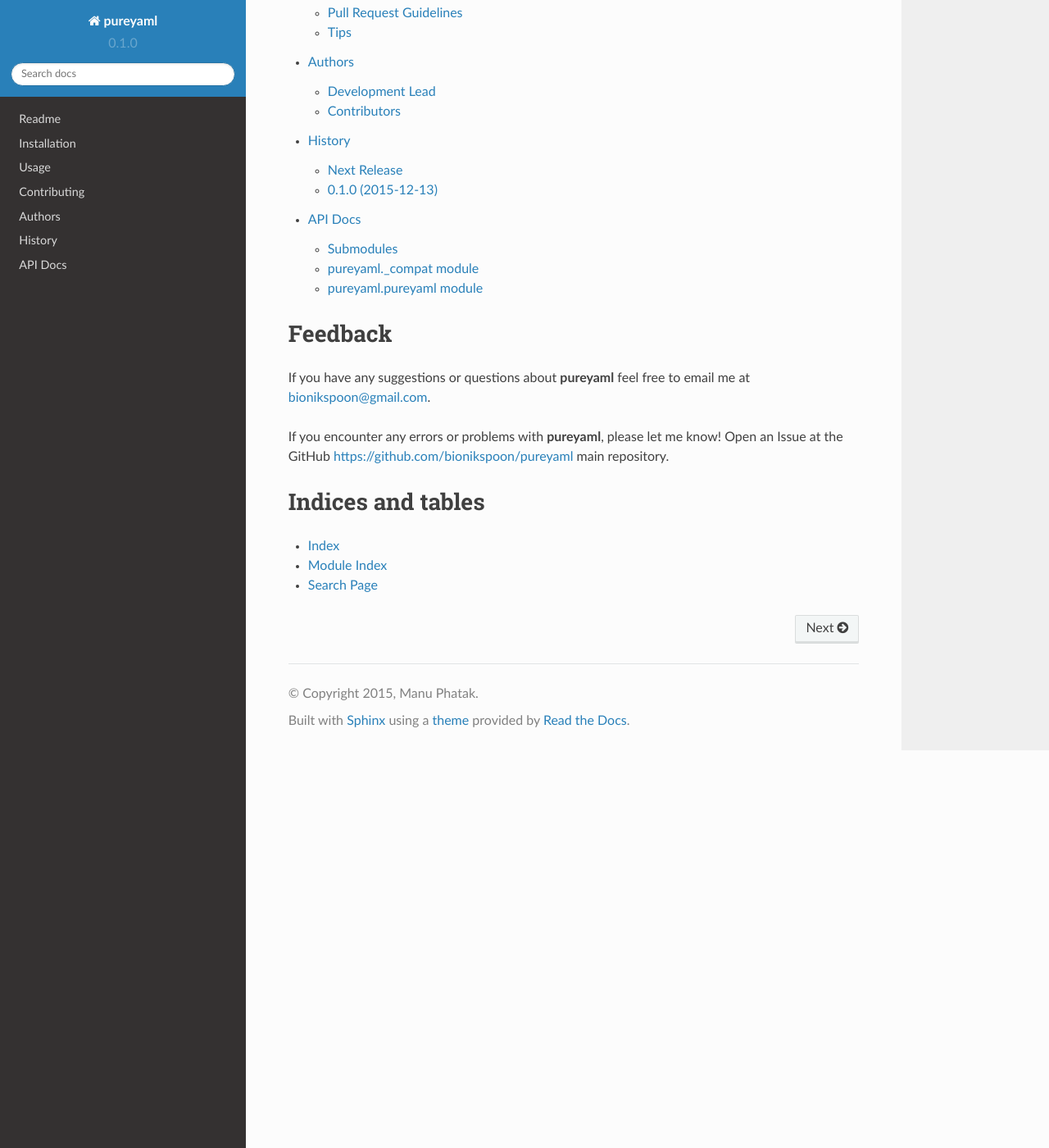
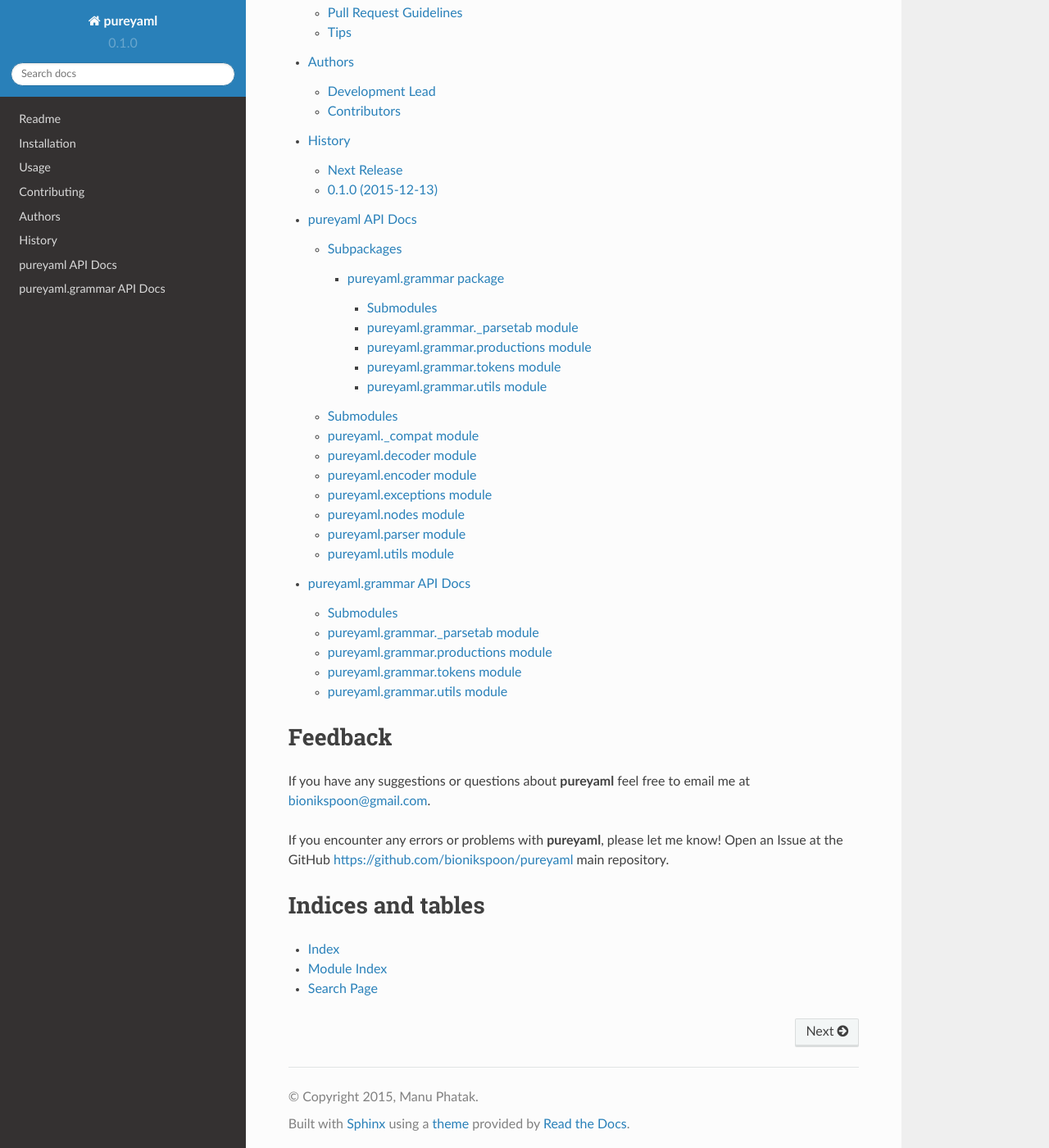
Before and after one commit to manuphatak/pureyaml, a Sphinx documentation site: the page built from docs/source/index.rst, in a window 1280 px wide and 1400 px high, scrolled down 589 px. Shown: the whole window at 82% size. Built offline with Sphinx 7.4.7 and the Read the Docs theme 2.0.0, drawn with Linux system fonts in a browser that asks for light colours.

```diff
--- a/CONTRIBUTING.rst
+++ b/CONTRIBUTING.rst
@@ -1,7 +1,7 @@
 .. START Source defined in docs/github_docs.py
 
 
-.. This document was procedurally generated by docs/github_docs.py on Monday, December 28, 2015
+.. This document was procedurally generated by docs/github_docs.py on Friday, January 15, 2016
 
 
 .. END Source defined in docs/github_docs.py
--- a/README.rst
+++ b/README.rst
@@ -1,7 +1,7 @@
 .. START Source defined in docs/github_docs.py
 
 
-.. This document was procedurally generated by docs/github_docs.py on Monday, December 28, 2015
+.. This document was procedurally generated by docs/github_docs.py on Friday, January 15, 2016
 
 
 .. END Source defined in docs/github_docs.py
--- a/docs/source/index.rst
+++ b/docs/source/index.rst
@@ -13,7 +13,8 @@
    Contributing <contributing>
    Authors <authors>
    History <history>
-   API Docs <pureyaml>
+   pureyaml API Docs <pureyaml>
+   pureyaml.grammar API Docs <pureyaml.grammar>
 
 Feedback
 ========
--- /dev/null
+++ b/docs/source/pureyaml.grammar.rst
@@ -0,0 +1,42 @@
+pureyaml.grammar package
+========================
+
+.. automodule:: pureyaml.grammar
+    :members:
+    :undoc-members:
+    :show-inheritance:
+
+Submodules
+----------
+
+pureyaml.grammar._parsetab module
+---------------------------------
+
+.. automodule:: pureyaml.grammar._parsetab
+    :members:
+    :undoc-members:
+    :show-inheritance:
+
+pureyaml.grammar.productions module
+-----------------------------------
+
+.. automodule:: pureyaml.grammar.productions
+    :members:
+    :undoc-members:
+    :show-inheritance:
+
+pureyaml.grammar.tokens module
+------------------------------
+
+.. automodule:: pureyaml.grammar.tokens
+    :members:
+    :undoc-members:
+    :show-inheritance:
+
+pureyaml.grammar.utils module
+-----------------------------
+
+.. automodule:: pureyaml.grammar.utils
+    :members:
+    :undoc-members:
+    :show-inheritance:
--- a/docs/source/pureyaml.rst
+++ b/docs/source/pureyaml.rst
@@ -5,6 +5,13 @@
     :members:
     :undoc-members:
     :show-inheritance:
+
+Subpackages
+-----------
+
+.. toctree::
+
+    pureyaml.grammar
 
 Submodules
 ----------
@@ -17,10 +24,50 @@
     :undoc-members:
     :show-inheritance:
 
-pureyaml.pureyaml module
-------------------------
+pureyaml.decoder module
+-----------------------
 
-.. automodule:: pureyaml.pureyaml
+.. automodule:: pureyaml.decoder
     :members:
     :undoc-members:
     :show-inheritance:
+
+pureyaml.encoder module
+-----------------------
+
+.. automodule:: pureyaml.encoder
+    :members:
+    :undoc-members:
+    :show-inheritance:
+
+pureyaml.exceptions module
+--------------------------
+
+.. automodule:: pureyaml.exceptions
+    :members:
+    :undoc-members:
+    :show-inheritance:
+
+pureyaml.nodes module
+---------------------
+
+.. automodule:: pureyaml.nodes
+    :members:
+    :undoc-members:
+    :show-inheritance:
+
+pureyaml.parser module
+----------------------
+
+.. automodule:: pureyaml.parser
+    :members:
+    :undoc-members:
+    :show-inheritance:
+
+pureyaml.utils module
+---------------------
+
+.. automodule:: pureyaml.utils
+    :members:
+    :undoc-members:
+    :show-inheritance:
--- a/requirements_dev.txt
+++ b/requirements_dev.txt
@@ -33,7 +33,7 @@
 pytest-xdist==1.13.1
 pytest==2.8.5
 pytz==2015.7              # via babel
-pyyaml==3.11              # via watchdog
+pyyaml==3.11
 restructuredtext-lint==0.14.0
 singledispatch==3.4.0.3
 six==1.10.0               # via mock, pip-tools, singledispatch, sphinx
--- a/setup.py
+++ b/setup.py
@@ -39,7 +39,7 @@
 requirements = ['ply#3.8+bionikspoon', 'future']
 dependency_links = []
 # TODO: put package test requirements here
-test_requirements = ['pytest', 'pytest-cov', 'pytest-xdist', 'future']
+test_requirements = ['pytest', 'pytest-cov', 'pytest-xdist', 'future', 'pyyaml']
 # TODO: put package setup requirements here
 setup_requirements = ['flake8', 'ply#3.8+bionikspoon', 'future']
 
@@ -51,7 +51,7 @@
     author='Manu Phatak',
     author_email='bionikspoon@gmail.com',
     url='https://github.com/bionikspoon/pureyaml',
-    packages=['pureyaml'],
+    packages=['pureyaml', 'pureyaml.grammar'],
     package_dir={'pureyaml': 'pureyaml'},
     include_package_data=True,
     license='MIT',
```
Also changed, not shown: 4 other files.
